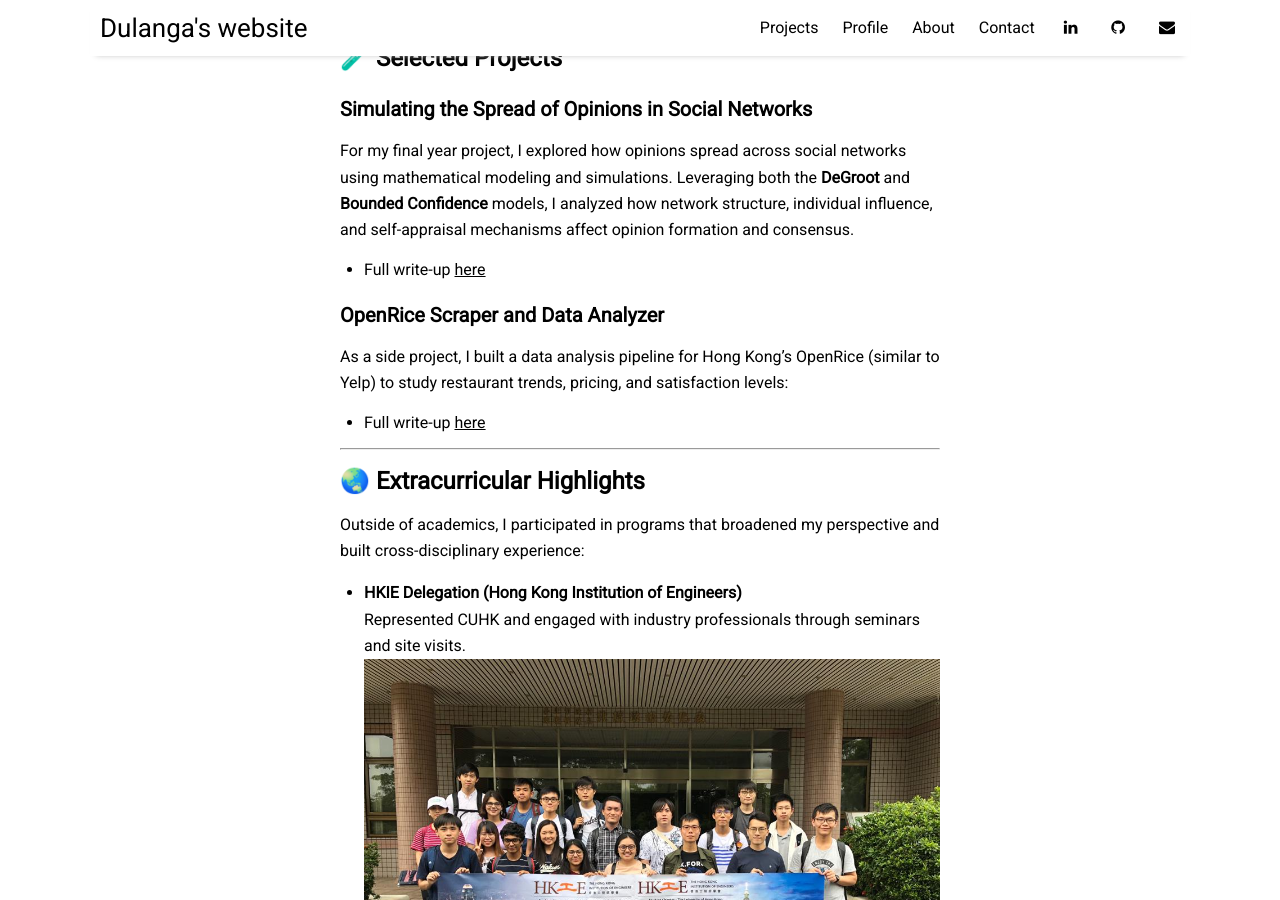
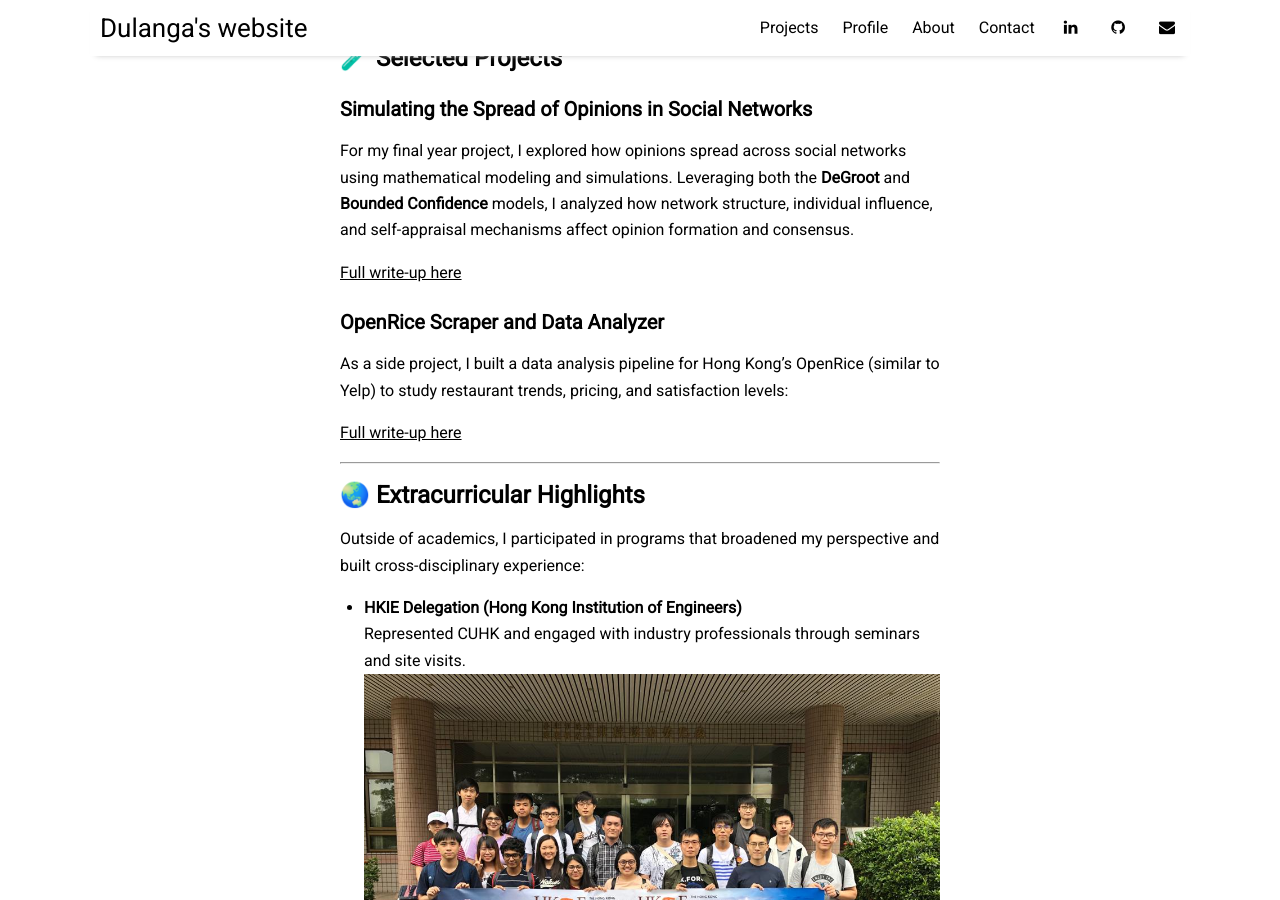
Before and after one commit to dulangaj/dulangaj.github.io, a Jekyll site: the page built from _posts/2020-06-30-cuhk.md, in a window 1280 px wide and 900 px high, scrolled down 804 px. Built offline with Jekyll 4.4.1, drawn with Linux system fonts in a browser that asks for light colours; nearby versions of some CDN libraries; part of the change alters nothing that is shown.

```diff
--- a/_config.yml
+++ b/_config.yml
@@ -14,6 +14,9 @@ title:		           "Dulanga's website"
 description:	       "Personal portfolio and projects — software engineer, backend developer, global citizen."
 author:              "Dulanga Jayawardena"
 
+baseurl: ""  # Leave empty because you're using GitHub User Pages
+url: "https://dulangaj.github.io"  # Your actual site URL
+
 # RSS 2.0 can be used instead of Atom by uncommenting following two lines
 #feed:
 #  path: rss-feed.xml
--- /dev/null
+++ b/_includes/link.html
@@ -0,0 +1 @@
+<a href="{{ include.href | relative_url }}">{{ include.text }}</a>
--- a/_posts/2020-06-30-cuhk.md
+++ b/_posts/2020-06-30-cuhk.md
@@ -20,13 +20,13 @@ During my time at **The Chinese University of Hong Kong (CUHK)**, I combined cou
 
 For my final year project, I explored how opinions spread across social networks using mathematical modeling and simulations. Leveraging both the **DeGroot** and **Bounded Confidence** models, I analyzed how network structure, individual influence, and self-appraisal mechanisms affect opinion formation and consensus.
 
-- Full write-up [here](/opinion-dynamics/)
+{% include link.html href='/opinion-dynamics/' text='Full write-up here' %}
 
 ### OpenRice Scraper and Data Analyzer
 
 As a side project, I built a data analysis pipeline for Hong Kong’s OpenRice (similar to Yelp) to study restaurant trends, pricing, and satisfaction levels:
 
-- Full write-up [here](/restaurant-analyzer/)
+{% include link.html href='/restaurant-analyzer/' text='Full write-up here' %}
 
 ---
 
```
Also changed, not shown: assets/img/25.04_hongkong.jpeg (added).
